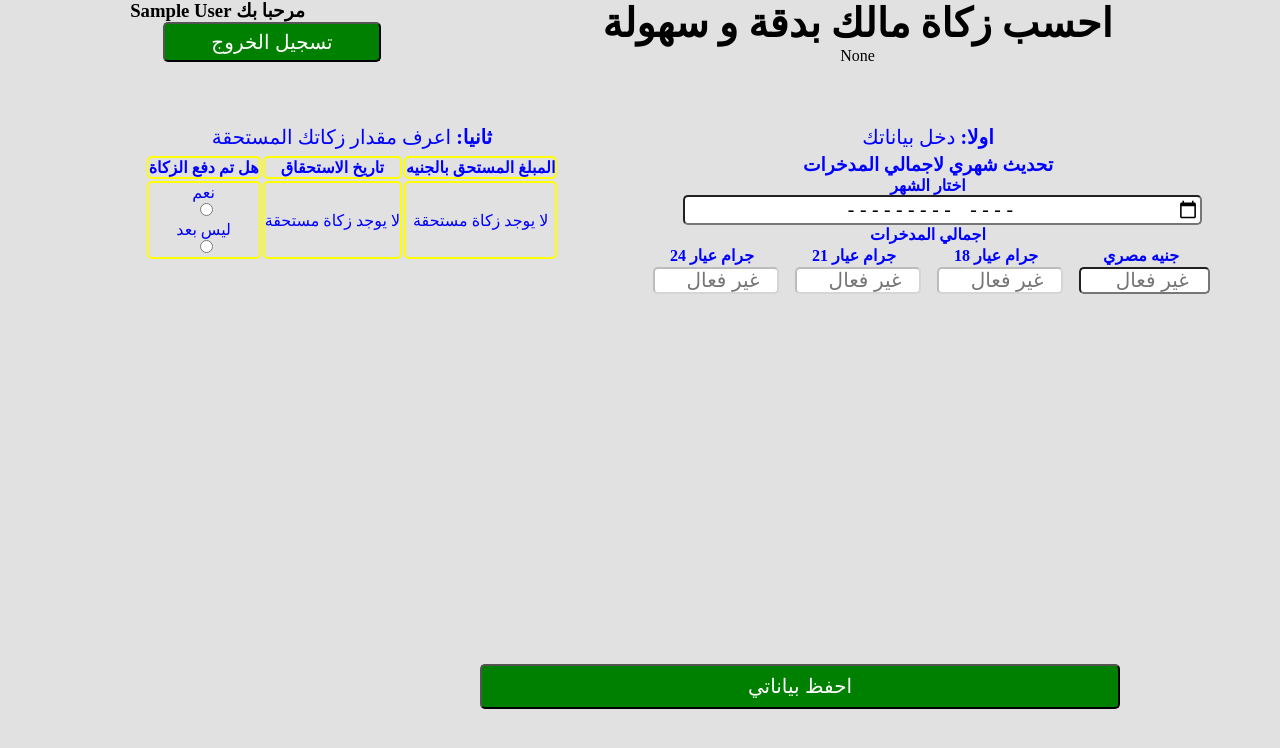
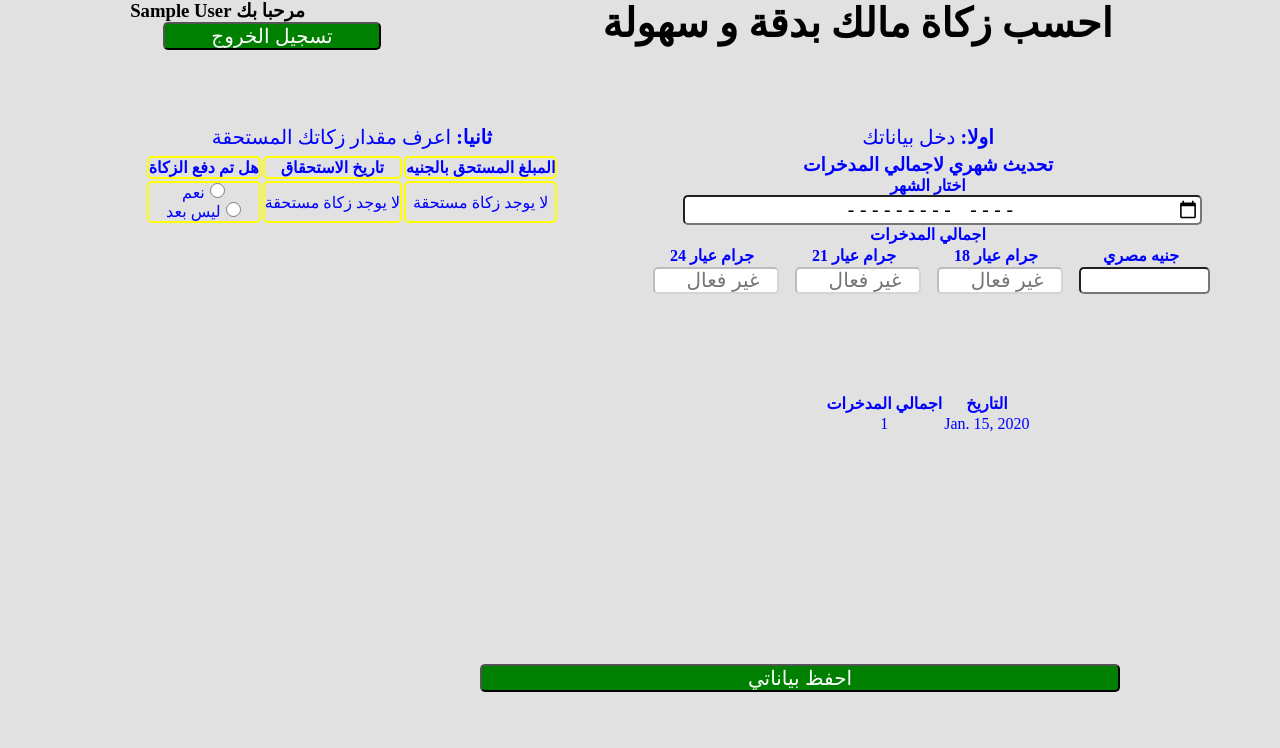
Before and after one commit to AhmadMoussa22/Zakah, a Django app: page /zakah1/main/ in a window 1280 px wide. Shown: the top 748 px of the page. Run offline with Django 3.2, Linux system fonts and the light colour scheme; a user stored in the database is signed in; tables that the repository leaves empty hold one stand-in row (values such as "Sample post").

Commit message:
before fixing bugs

```diff
--- a/zakahweb/zakah1/formshtml.py
+++ b/zakahweb/zakah1/formshtml.py
@@ -14,3 +14,8 @@
 class monthlysave_form(forms.Form):
     month_save_date=forms.CharField(max_length=100)
     month_save_le=forms.IntegerField()
+class signup_form(forms.Form):
+    init_save_date=forms.DateField()
+    init_save_le=forms.IntegerField()
+class initzakah_form(forms.Form):
+    pass
--- a/zakahweb/zakah1/static/zakah1/css/main.css
+++ b/zakahweb/zakah1/static/zakah1/css/main.css
@@ -18,7 +18,7 @@
 height:15vh;
 }
 
-    section div
+    #top div
     {
     float:left;
     width:34%;
@@ -26,10 +26,6 @@
     top:0;
     bottom:0;
     }
-        section div form
-        {
-        height:100%;
-        }
 
 input
 {
@@ -50,6 +46,11 @@
 background:green;
 color:white;
 margin-left:25%;
+}
+input[type='radio']
+{
+height:15px;
+width:15px;
 }
 
     section article
@@ -116,8 +117,6 @@
 position:relative;
 }
 
-
-
 #step2 th, #step2 td
 {
 border:2px solid yellow;
--- a/zakahweb/zakah1/static/zakah1/css/main_out1.css
+++ b/zakahweb/zakah1/static/zakah1/css/main_out1.css
@@ -51,7 +51,7 @@
     }
         #top details form
         {
-        height:75%;
+        height:100%;
         width:100%;
         position:absolute;
         left:0;
@@ -77,7 +77,7 @@
         #top details summary h3, #top details summary h4
         {
         margin-right:30%;
-        background:yellow;
+        /*background:yellow;*/
         }
 
         #top article
@@ -158,7 +158,7 @@
         width:66%;
         height: 50%;
         font-size:2rem;
-        margin-top:15% 15% 0 0;
+        margin:15% 15% 0 0;
         }
 
 table
--- a/zakahweb/zakah1/templates/main_in.html
+++ b/zakahweb/zakah1/templates/main_in.html
@@ -25,6 +25,7 @@
         </section>
         <main>
             <section id="step1">
+                <div style="height:50%">
                 <p><span>اولا: </span>دخل بياناتك</p>
                 <form  method="post" action="{%url 'updatedb'%}" autocomplete="off" id="month_save" name="month_save" target="_self">
                     {% csrf_token %}
@@ -40,14 +41,29 @@
                             <th>جرام عيار 24</th>
                         </thead>
                         <tr>
-                            <td><input name="month_save_le" type="number" required placeholder="غير فعال" ></td>
+                            <td><input name="month_save_le" type="number" required placeholder="" ></td>
                             <td><input name="month_save_18" type="number" placeholder="غير فعال" disabled></td>
                             <td><input name="month_save_21" type="number" placeholder="غير فعال" disabled></td>
                             <td><input name="month_save_24" type="number" placeholder="غير فعال" disabled></td>
                         </tr>
                     </table>
-
                 </form>
+                </div>
+                <div style="height:50%">
+                <table>
+                    <thead>
+                        <th>التاريخ</th><th>اجمالي المدخرات</th>
+                    </thead>
+                    <tbody>
+                        {%for i in saving_history%}
+                        <tr>
+                            <td>{{i.0}}</td>
+                            <td>{{i.1}}</td>
+                        </tr>
+                        {%endfor%}
+                    </tbody>
+                </table>
+                </div>
             </section>
             <section id="step2">
                 <p><span>ثانيا: </span>اعرف مقدار زكاتك المستحقة</p>
@@ -64,8 +80,8 @@
                             <tr>
                                 <td>{{i.zakah}}</td>
                                 <td>{{i.date}}</td>
-                                <td><label>نعم</label><input type="radio" name="ij"><br>
-                                <label>ليس بعد</label><input type="radio" name="ij"></td>
+                                <td><ul><li><input type="radio" name={{i.date}}><label>نعم</label></li>
+                                <li><input type="radio" name={{i.date}}><label>ليس بعد</label></li></ul></td>
                             </tr>
                             {%endfor%}
                         </form>
--- a/zakahweb/zakah1/templates/main_out1.html
+++ b/zakahweb/zakah1/templates/main_out1.html
@@ -30,12 +30,12 @@
         </header>
         <main>
             <section id="step1">
-                <p><span>اولا: </span>دخل بياناتك</p>
+                <p><span>اولا: </span>ادخل بياناتك</p>
                 <form method="post" action="{%url 'main'%}" autocomplete="off" id='init_save' name="init_save" target="_self">
                     {% csrf_token %}
-                    <h4>توقيت دفع اخر زكاة مال/توقيت بلوغ النصاب</h4>
+                    <h4>ادخل توقيت دفع اخر زكاة مال/توقيت بلوغ النصاب</h4>
                     <input type="month" required name="init_save_date">
-                    <h4>اجمالي المدخرات الان</h4>
+                    <h4>ادخل اجمالي المدخرات الان</h4>
                     <table>
                         <thead>
                             <th>جنيه مصري</th>
--- a/zakahweb/zakah1/templates/main_out2.html
+++ b/zakahweb/zakah1/templates/main_out2.html
@@ -45,9 +45,9 @@
                         </thead>
                         <tr>
                             <td><input type="number" name="init_save_le" value={{total_saving}}></td>
-                            <td><input type="number" name="init_save_18" value="18"></td>
-                            <td><input type="number" name="init_save_21" value="21"></td>
-                            <td><input type="number" name="init_save_24" value="24"></td>
+                            <td><input type="number" name="init_save_18" disabled value=0></td>
+                            <td><input type="number" name="init_save_21" disabled value=0></td>
+                            <td><input type="number" name="init_save_24" disabled value=0></td>
                         </tr>
                     </table>
                 </form>
--- a/zakahweb/zakah1/views.py
+++ b/zakahweb/zakah1/views.py
@@ -29,6 +29,8 @@
 def main_f(request):
     mess_main=request.session.get('mes_main')
     request.session['mes_main']=''
+    if mess_main==None:
+        mess_main=''
     nesab=80000
     today_date=date.today()
     xz=date(2020,1,1)
@@ -42,6 +44,7 @@
         updatesummary_o = zakah_summary_c.objects.get(username=User.objects.get(username=user_name))
         set_zakahdetails = zakah_register_c.objects.filter(username=User.objects.get(username=user_name),
                                                             active=True)
+        set_zakahdetails_all=zakah_register_c.objects.filter(username=User.objects.get(username=user_name))
         for i in set_zakahdetails:
             if i.deserve_day<=today_date and i.deserve_day>date(1111,1,1):
                 difference_ratio=(today_date-i.start_day).days/354
@@ -50,9 +53,11 @@
                 i.deserve_day=i.start_day+timedelta(days=354)
         # creating list of zakah and deserve date to be diplayed in html table
         html_list = []
+        list_zakahdetails = sorted(set_zakahdetails, key=operator.attrgetter('deserve_day'),
+                                   reverse=True)  # transforms set to ordered list
+        list_zakahdetails_all=sorted(set_zakahdetails_all, key=operator.attrgetter('saving_day'),reverse=True)
         if updatesummary_o.total_saving>=nesab:
-            list_zakahdetails=sorted(set_zakahdetails,key=operator.attrgetter('deserve_day'),reverse=True)#transforms set to ordered list
-            #adding all azkah of the same deserve date to be one item
+            #adding all zkah of the same deserve date to be one item
             date1=timedelta(0)
             zakah1=0
             for i in list_zakahdetails:
@@ -72,7 +77,10 @@
                 html_list.append({'date':date1, 'zakah': zakah1})
         else:
             html_list = [{'date': "لا يوجد زكاة مستحقة", 'zakah': "لا يوجد زكاة مستحقة"}]
-        return render(request, 'main_in.html', {'full_name':full_name,'mess':mess_main,'required_zakah':html_list})
+        html_history_list=[[i.saving_day,i.saving] for i in list_zakahdetails_all]
+        print html_history_list,88888888888888888888
+        print html_list,99999999999999999999
+        return render(request, 'main_in.html', {'full_name':full_name,'mess':mess_main,'required_zakah':html_list,'saving_history':html_history_list})
     elif request.method=='POST':
         total_saving=request.POST['init_save_le']
         start_date=request.POST['init_save_date']
@@ -246,7 +254,8 @@
                             updatedetails_o.pk=old.pk
                             new_item_index_all=list_zakahdetails_all.index(old)
                             list_zakahdetails_all_1=copy.deepcopy(list_zakahdetails_all)
-                            list_zakahdetails_all_1[new_item_index_all]=updatedetails_o
+                            list_zakahdetails_all_1[new_item_index_all].saving=updatedetails_o.saving
+                            list_zakahdetails_all_1[new_item_index_all].nesab_acheived= updatedetails_o.nesab_acheived
                             list_zakahdetails_all_1 = sorted(list_zakahdetails_all_1,
                                                             key=operator.attrgetter('saving_day'))#to be deleted
                             overrided_item=old
@@ -254,6 +263,7 @@
                         break
                 if duplicate==False:#if duplicate(same savin_day and saving)-->skip all steps and go to 'return'
                     # if new item not exist add to the list and rearrange
+                    print 'start_day', list_zakahdetails_all_1[new_item_index_all].start_day,'9009'
                     if not override:
                         print 'creat list_zakah_details_all_1 as no duplicate no override'
                         list_zakahdetails_all_1=copy.deepcopy(list_zakahdetails_all)
@@ -305,6 +315,7 @@
                         list_zakahdetails_all_1[new_item_index_all].active_saving = net_save_increase
 
                     list_zakahdetails_all_1[new_item_index_all].zakah = 0.025 * int(list_zakahdetails_all_1[new_item_index_all].active_saving)
+                    list_zakahdetails_all_1[new_item_index_all].active=True
                     list_zakahdetails_all_1[new_item_index_all].save()
 
                     ###################################################################################################
@@ -402,6 +413,7 @@
                         ################################################################
                         #update/assign active_saving, acive, and zakah
                         if override:
+                            print 'start_day',list_zakahdetails_all_1[new_item_index_all].start_day
                             print 'inside if override'
                             total_active_saving = list_zakahdetails_all[new_item_index_all].active_saving + \
                                                   list_zakahdetails_all[new_item_index_all + 1].active_saving
@@ -618,7 +630,9 @@
                                     list_zakahdetails_all_1[new_item_index_all].save()
                                 list_zakahdetails_all_1[new_item_index_all + 1].save()
                             else:#if override
+                                print 'el1',list_zakahdetails_all_1[new_item_index_all].start_day
                                 if noreset and list_zakahdetails_1[next_active_item_index].start_day==list_zakahdetails_1[next_active_item_index].saving_day:
+                                    print 'el2'
                                     if not previous_nesab_acheived:
                                         if not old_nesab_acheived and nesab_acheived:
                                             for i in list_zakahdetails_all_1[:new_item_index_all + 1]:
@@ -636,14 +650,17 @@
                                                         next_active_item_index].deserve_day
                                                     i.save()
                                     else:#previous_nesab_acheived
+                                        print 'el3'
                                         if old_nesab_acheived and not nesab_acheived:
                                             for i in list_zakahdetails_all_1[:new_item_index_all + 1]:
+                                                print 'el4'
                                                 if i.active:
                                                     i.start_day = list_zakahdetails_1[next_active_item_index].start_day
                                                     i.deserve_day = list_zakahdetails_1[
                                                         next_active_item_index].deserve_day
                                                     i.save()
                                         elif not old_nesab_acheived and nesab_acheived:
+                                            print 'el5'
                                             list_zakahdetails_all_1[new_item_index_all].start_day = \
                                             list_zakahdetails_all_1[
                                                 new_item_index_all].saving_day
@@ -802,6 +819,7 @@
                                                                                                                             -1],
                                                                                                       list_zakahdetails_1)
                         else:#last item overrided
+                            print 'last override', list_zakahdetails_all_1[new_item_index_all].start_day
                             if previous_nesab_acheived:
                                 if old_nesab_acheived and not nesab_acheived:
                                     for i in list_zakahdetails_all_1:
@@ -810,12 +828,14 @@
                                             i.deserve_day=date(1111,1,1)
                                             i.save()
                                 elif not old_nesab_acheived and nesab_acheived:
+                                    print 'last elif 222'
                                     list_zakahdetails_all_1[new_item_index_all].start_day = \
                                         list_zakahdetails_all_1[
                                             new_item_index_all].saving_day
                                     list_zakahdetails_all_1[new_item_index_all].deserve_day = \
                                         list_zakahdetails_all_1[
                                             new_item_index_all].saving_day + timedelta(days=354)
+                                    list_zakahdetails_all_1[new_item_index_all].nesab_acheived=True
                                     list_zakahdetails_all_1[new_item_index_all].save()
                                     x = range(0, new_item_index_all)
                                     x.reverse()
@@ -855,10 +875,13 @@
                         list_zakahdetails_all_1[new_item_index_all].start_day=date(1111,1,1)
                         list_zakahdetails_all_1[new_item_index_all].deserve_day=date(1111,1,1)
                     list_zakahdetails_all_1[new_item_index_all].save()
+                    print len(list_zakahdetails_all_1),87876565
+                    updatesummary_o.total_saving=list_zakahdetails_all_1[-1].saving
+                    updatesummary_o.save()
+                request.session['mes_main'] = 'تم تحديث بياناتك بنجاح'
             else:
                 monthly_form = monthlysave_form()
                 request.session['mes_main'] = 'برجاء ادخال جميع البيانات بصورة صحيحة'
-        request.session['mes_main'] = 'تم تحديث بياناتك بنجاح'
         return HttpResponseRedirect(reverse('main'))
     request.session['mes_main'] ='برجاء تسجيل الدخول اولا ثم تحديث بيانات مدخراتك'#sending message to main_f function
     return HttpResponseRedirect(reverse('main'))
```
Also changed, not shown: zakahweb/zakah1/static/zakah1/css/main_out.css (+13 -3 lines), 1 other file.
